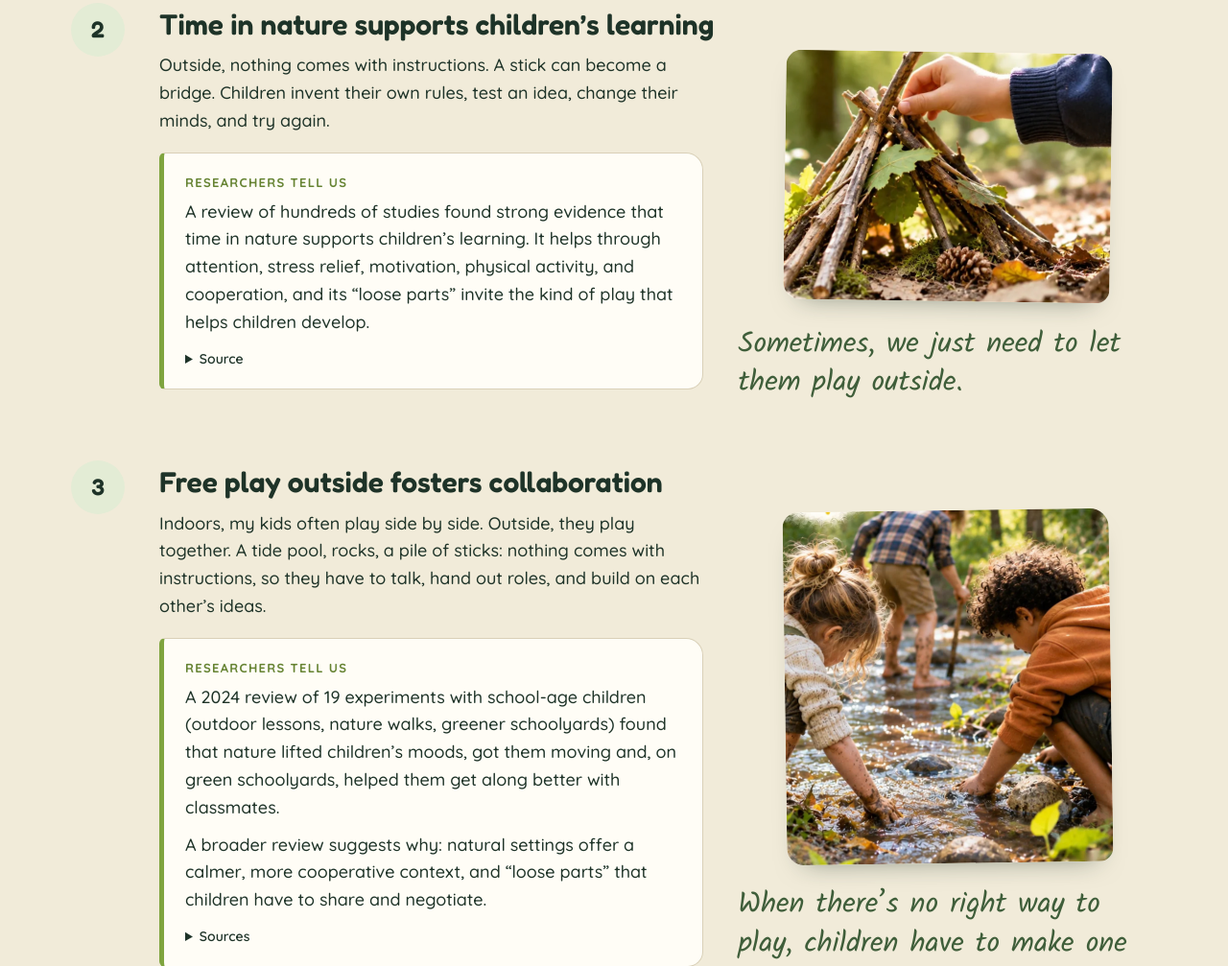
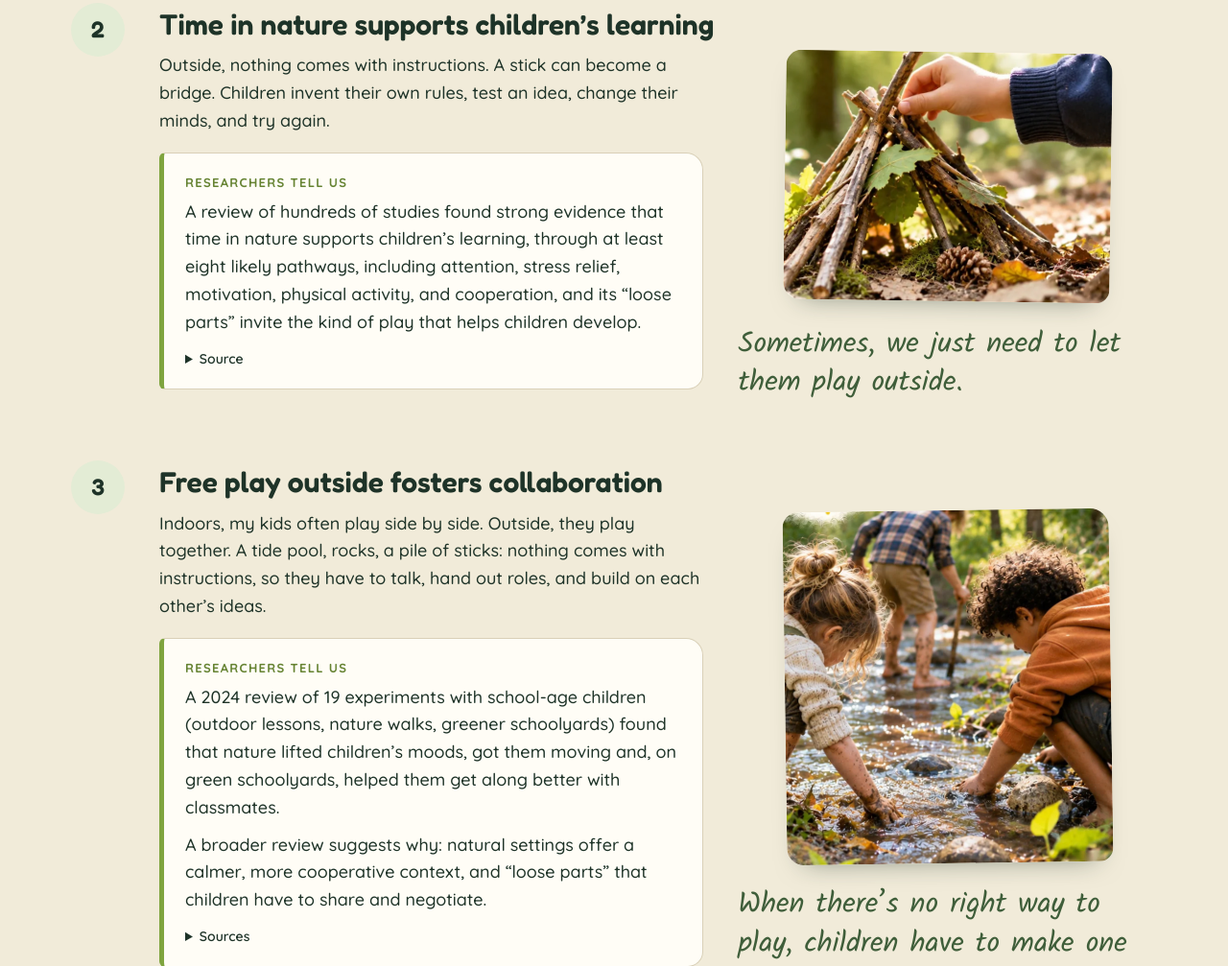
Before and after one commit to helene-eng/connected-child-site., a plain HTML site: page living-world.html in a window 1280 px wide. Shown: the part 2001-3008 px from the top of the page at 96% size. Drawn offline with Linux system fonts and the light colour scheme.

Commit message:
Restore eight-pathways detail on the Living World page
Co-Authored-By: Claude Opus 5.5 <noreply@anthropic.com>
Claude-Session: https://claude.ai/code/session_01Hm2Cz1cRUBGhVgBwcQTbGQ

```diff
--- a/living-world.html
+++ b/living-world.html
@@ -81,7 +81,7 @@
           <div>
             <h3>Time in nature supports children’s learning</h3>
             <div class="finding-body">
-              <div><div class="prose"><p>Outside, nothing comes with instructions. A stick can become a bridge. Children invent their own rules, test an idea, change their minds, and try again.</p></div><div class="research"><div class="k">Researchers tell us</div><p>A review of hundreds of studies found strong evidence that time in nature supports children’s learning. It helps through attention, stress relief, motivation, physical activity, and cooperation, and its “loose parts” invite the kind of play that helps children develop.</p><details class="src"><summary>Source</summary><ul><li>Kuo, M., Barnes, M. &amp; Jordan, C. (2019). Do experiences with nature promote learning? Converging evidence of a cause-and-effect relationship. <em>Frontiers in Psychology</em>, 10, 305.</li></ul></details></div></div>
+              <div><div class="prose"><p>Outside, nothing comes with instructions. A stick can become a bridge. Children invent their own rules, test an idea, change their minds, and try again.</p></div><div class="research"><div class="k">Researchers tell us</div><p>A review of hundreds of studies found strong evidence that time in nature supports children’s learning, through at least eight likely pathways, including attention, stress relief, motivation, physical activity, and cooperation, and its “loose parts” invite the kind of play that helps children develop.</p><details class="src"><summary>Source</summary><ul><li>Kuo, M., Barnes, M. &amp; Jordan, C. (2019). Do experiences with nature promote learning? Converging evidence of a cause-and-effect relationship. <em>Frontiers in Psychology</em>, 10, 305.</li></ul></details></div></div>
               <div class="side"><img class="photo" src="img/liv-learning.webp" width="800" height="612" alt="Photo of a child building a small shelter out of sticks."><p class="pull">Sometimes, we just need to let them play outside.</p></div>
             </div>
           </div>
```
